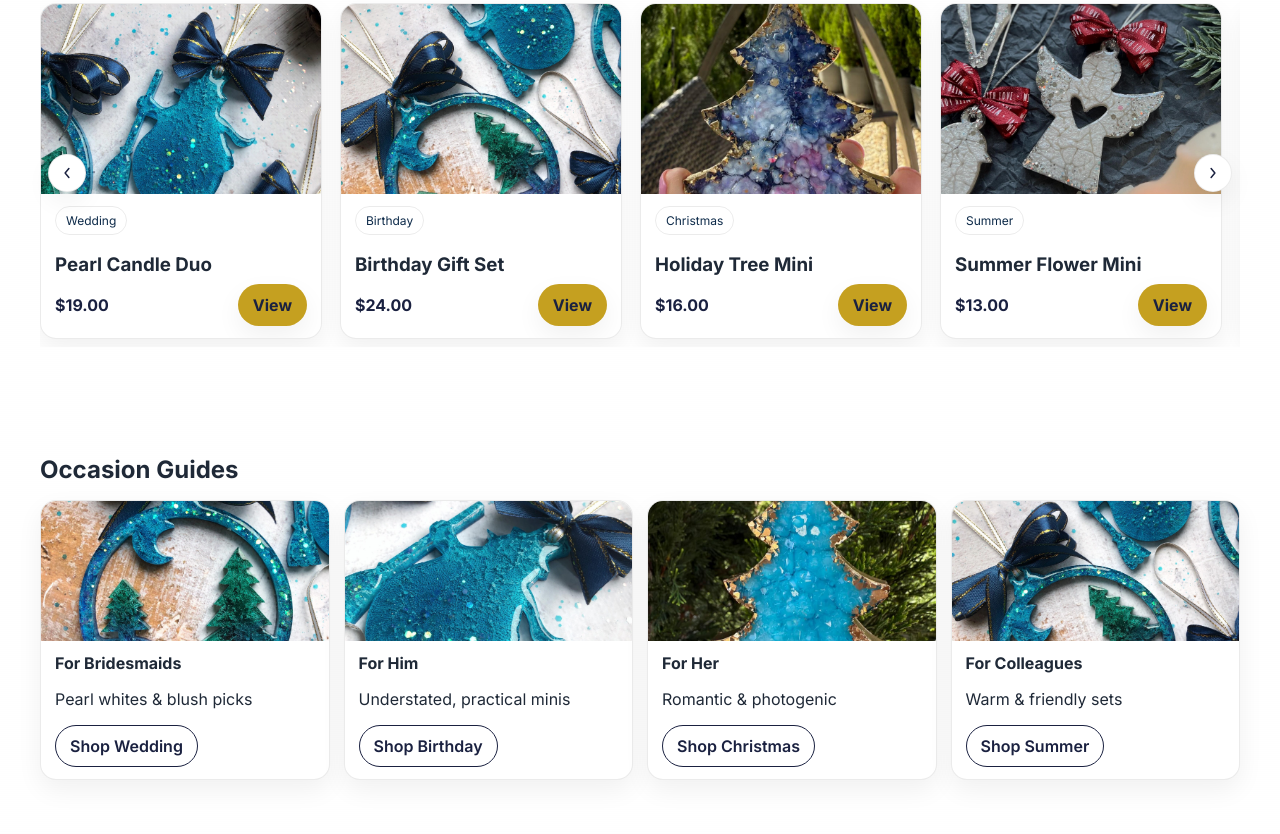
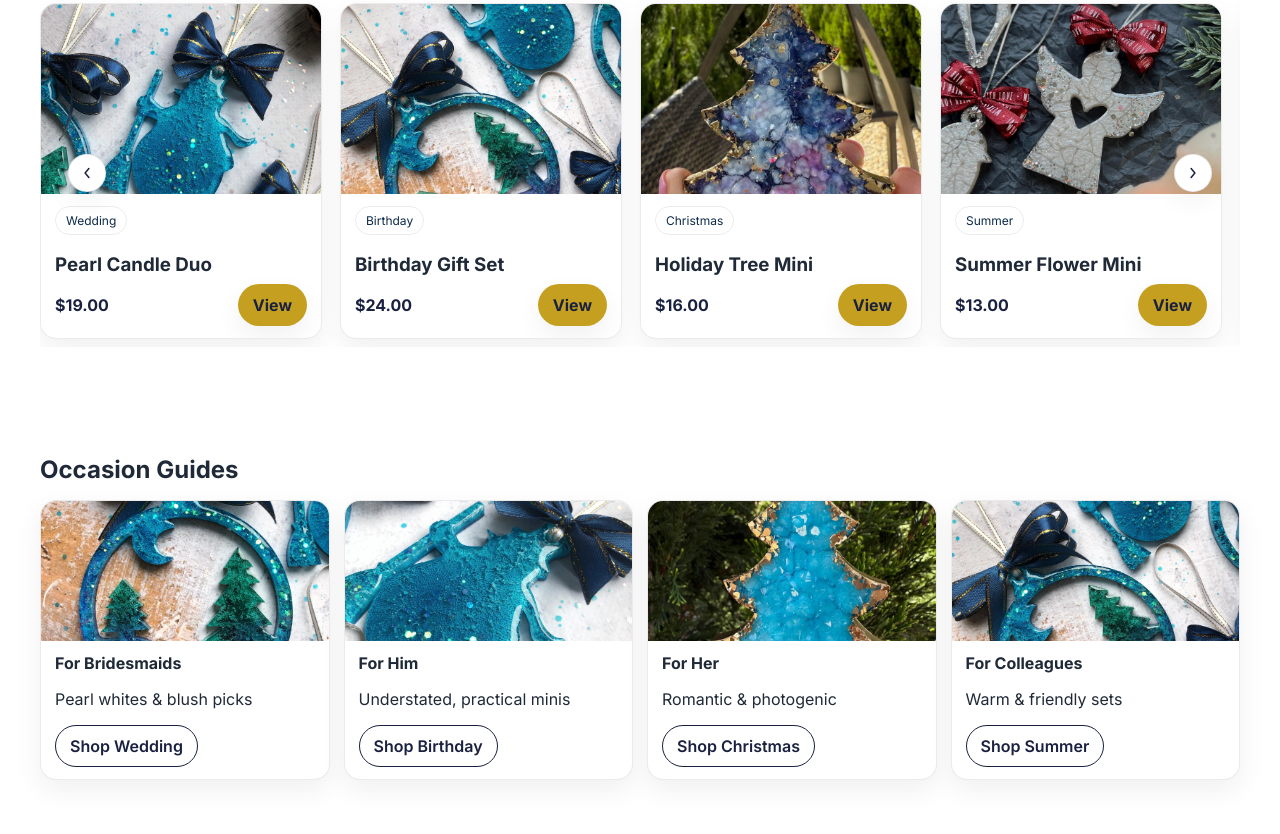
Before and after one commit to REBECCA-1007/gift_shop, a plain HTML site: page index.html in a window 1280 px wide. Shown: the part 1306-2140 px from the top of the page. Drawn offline with Linux system fonts and the light colour scheme.

Commit message:
Update index.html

```diff
--- a/index.html
+++ b/index.html
@@ -107,8 +107,9 @@
       width:38px; height:38px; border-radius:999px; border:1px solid var(--border);
       background:#fff; box-shadow:var(--shadow); display:grid; place-items:center; cursor:pointer;
     }
-    .caro-btn.left{ left:8px; }   /* tránh tràn */
-    .caro-btn.right{ right:8px; }
+    .caro-btn{ z-index:3; }
+    .caro-btn.left{ left:28px; }   /* tránh tràn */
+    .caro-btn.right{ right:28px; }
     .caro-btn svg{ width:18px; height:18px; }
 
     /* ===== Build-a-Box banner ===== */
```
